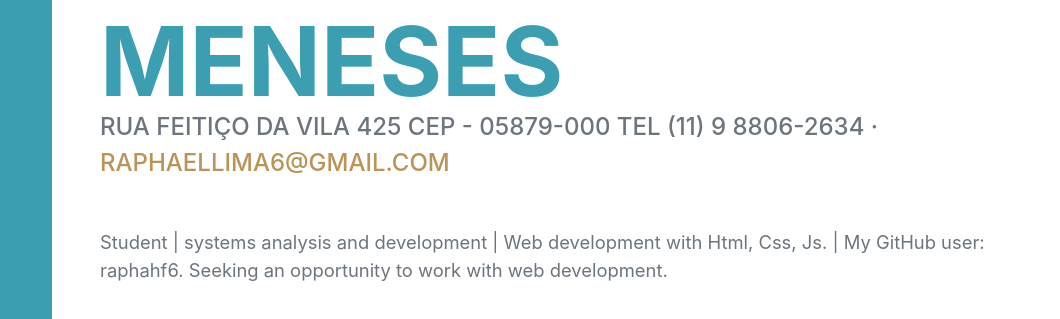
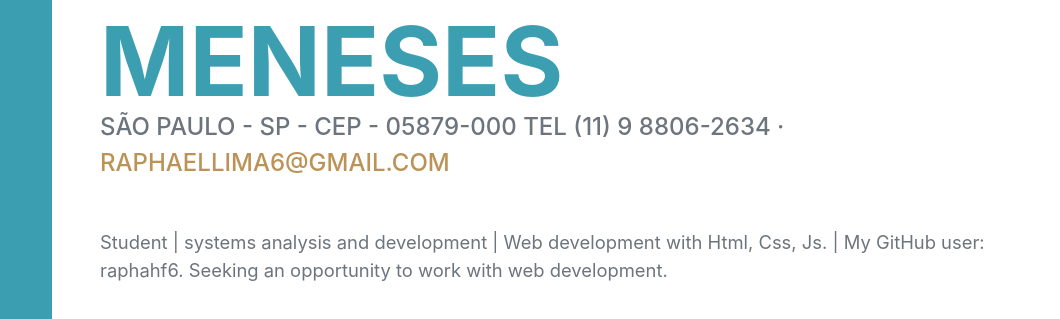
Before and after one commit to Raphahf6/Git_pages_cv, a plain HTML site: page index.html in a window 1280 px wide. Shown: the part 247-566 px from the top of the page, 220-1280 px from the left. Drawn offline with nearby package versions, Linux system fonts and the light colour scheme; a web font is replaced by a local one.

Commit message:
altera endereço

```diff
--- a/index.html
+++ b/index.html
@@ -37,7 +37,7 @@
             <section class="resume-section" id="about">
                 <div class="resume-section-content">
                     <h1 class="mb-0">Raphael <span class="text-primary">Meneses</span></h1>
-                    <div class="subheading mb-5">Rua feitiço da vila 425 cep - 05879-000 tel (11) 9 8806-2634 · <a href="mailto:name@email.com">raphaellima6@gmail.com</a></div>
+                    <div class="subheading mb-5">São paulo - sp - cep - 05879-000 tel (11) 9 8806-2634 · <a href="mailto:name@email.com">raphaellima6@gmail.com</a></div>
                     <p class="lead mb-5">Student | systems analysis and development | Web development with Html, Css, Js. | My GitHub user: raphahf6.
                         Seeking an opportunity to work with web development.</p>
                     <div class="social-icons">
```
